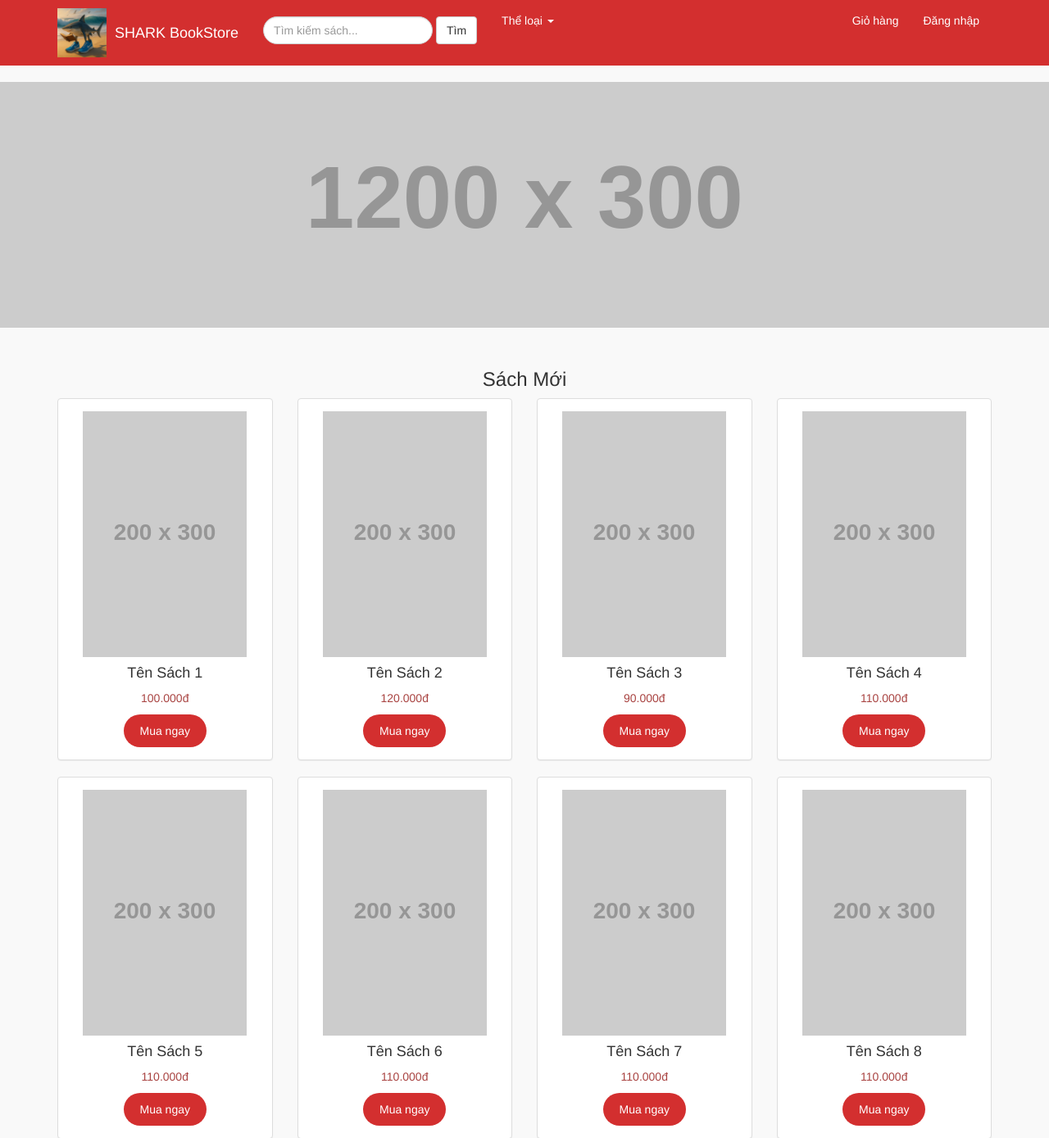
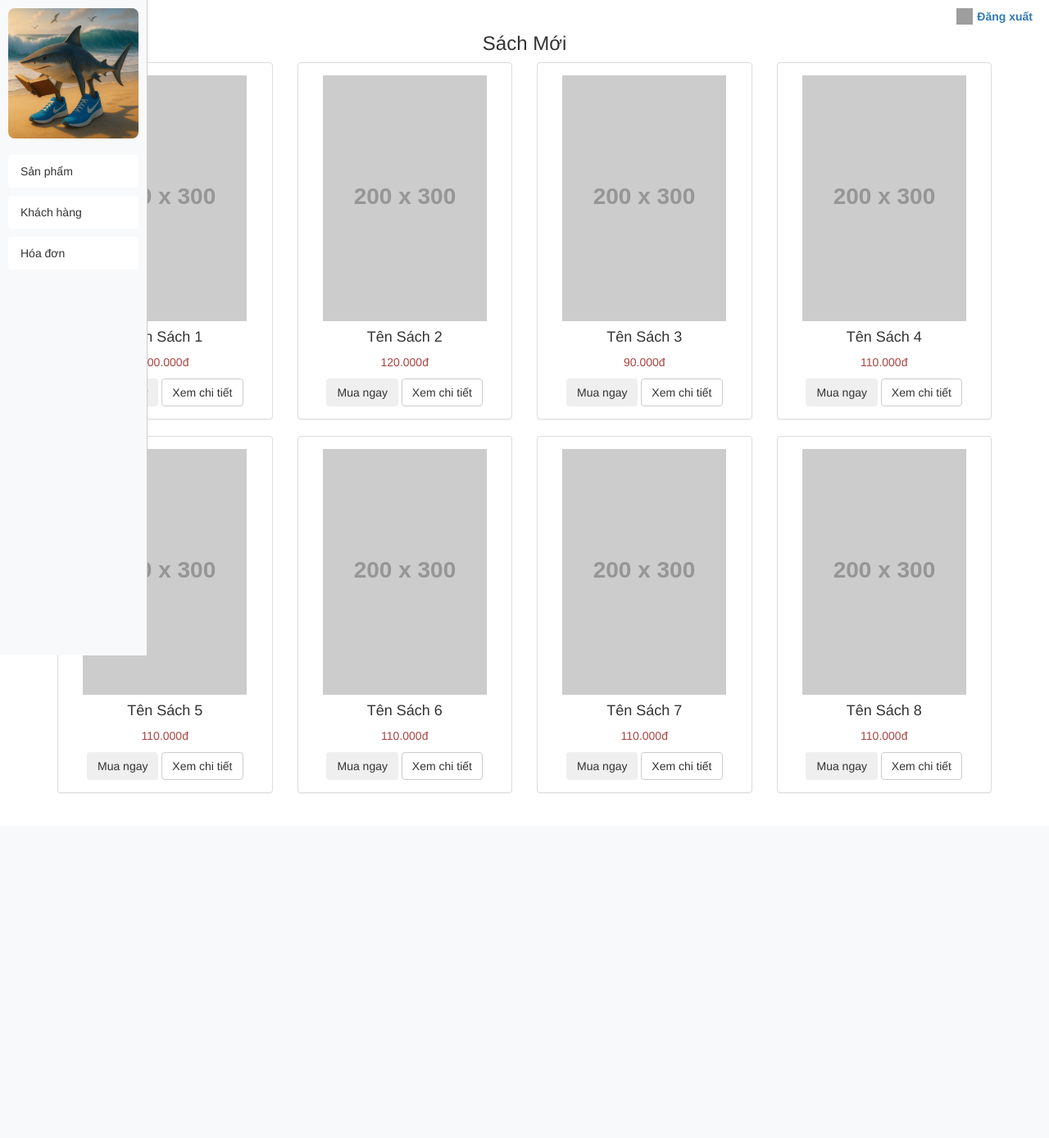
Before and after one commit to BEEMO296/do-an1, a PHP site: page / in a window 1280 px wide. Shown: the top 1389 px of the page at 82% size. After the commit the page ends 968 px from the top, so only its background shows below. Run offline with PHP 8.4, Linux system fonts and the light colour scheme; grey boxes labelled with a size stand in for pictures from a placeholder-image service; data that the repository does not hold is empty; some libraries are stand-ins or nearby versions; grey boxes are pictures that could not be loaded.

Commit message:
thêm nút xem chi tiết
(khi nào có chi tiết sản phẩm thì liên kết vào)

```diff
--- a/index.php
+++ b/index.php
@@ -1,9 +1,8 @@
 <?php
-include_once 'header.php';
+include_once 'header-admin.php';
 ?>
 
 <div class="banner"></div>
-
 
 <div class="container">
   <h3 class="text-center">Sách Mới</h3>
@@ -16,6 +15,7 @@ include_once 'header.php';
           <h4>Tên Sách 1</h4>
           <p class="text-danger">100.000đ</p>
           <button class="btn btn-buy">Mua ngay</button>
+          <a href="#" class="btn btn-default">Xem chi tiết</a>
         </div>
       </div>
     </div>
@@ -27,6 +27,7 @@ include_once 'header.php';
           <h4>Tên Sách 2</h4>
           <p class="text-danger">120.000đ</p>
           <button class="btn btn-buy">Mua ngay</button>
+          <a href="#" class="btn btn-default">Xem chi tiết</a>
         </div>
       </div>
     </div>
@@ -38,6 +39,7 @@ include_once 'header.php';
           <h4>Tên Sách 3</h4>
           <p class="text-danger">90.000đ</p>
           <button class="btn btn-buy">Mua ngay</button>
+          <a href="#" class="btn btn-default">Xem chi tiết</a>
         </div>
       </div>
     </div>
@@ -49,6 +51,7 @@ include_once 'header.php';
           <h4>Tên Sách 4</h4>
           <p class="text-danger">110.000đ</p>
           <button class="btn btn-buy">Mua ngay</button>
+          <a href="#" class="btn btn-default">Xem chi tiết</a>
         </div>
       </div>
     </div>
@@ -60,6 +63,7 @@ include_once 'header.php';
             <h4>Tên Sách 5</h4>
             <p class="text-danger">110.000đ</p>
             <button class="btn btn-buy">Mua ngay</button>
+            <a href="#" class="btn btn-default">Xem chi tiết</a>
           </div>
         </div>
       </div>
@@ -71,6 +75,7 @@ include_once 'header.php';
             <h4>Tên Sách 6</h4>
             <p class="text-danger">110.000đ</p>
             <button class="btn btn-buy">Mua ngay</button>
+            <a href="#" class="btn btn-default">Xem chi tiết</a>
           </div>
         </div>
       </div>
@@ -82,6 +87,7 @@ include_once 'header.php';
             <h4>Tên Sách 7</h4>
             <p class="text-danger">110.000đ</p>
             <button class="btn btn-buy">Mua ngay</button>
+            <a href="#" class="btn btn-default">Xem chi tiết</a>
           </div>
         </div>
       </div>
@@ -94,6 +100,7 @@ include_once 'header.php';
             <h4>Tên Sách 8</h4>
             <p class="text-danger">110.000đ</p>
             <button class="btn btn-buy">Mua ngay</button>
+            <a href="#" class="btn btn-default">Xem chi tiết</a>
           </div>
         </div>
       </div>
@@ -102,6 +109,8 @@ include_once 'header.php';
 </div>
 
 <!-- Footer -->
+<!-- nút xem chi tiết liên kết với chi tiết sản phẩm -->
+
 <?php
-include_once 'footer.php';
+include_once 'footer-admin.php';
 ?>
```
